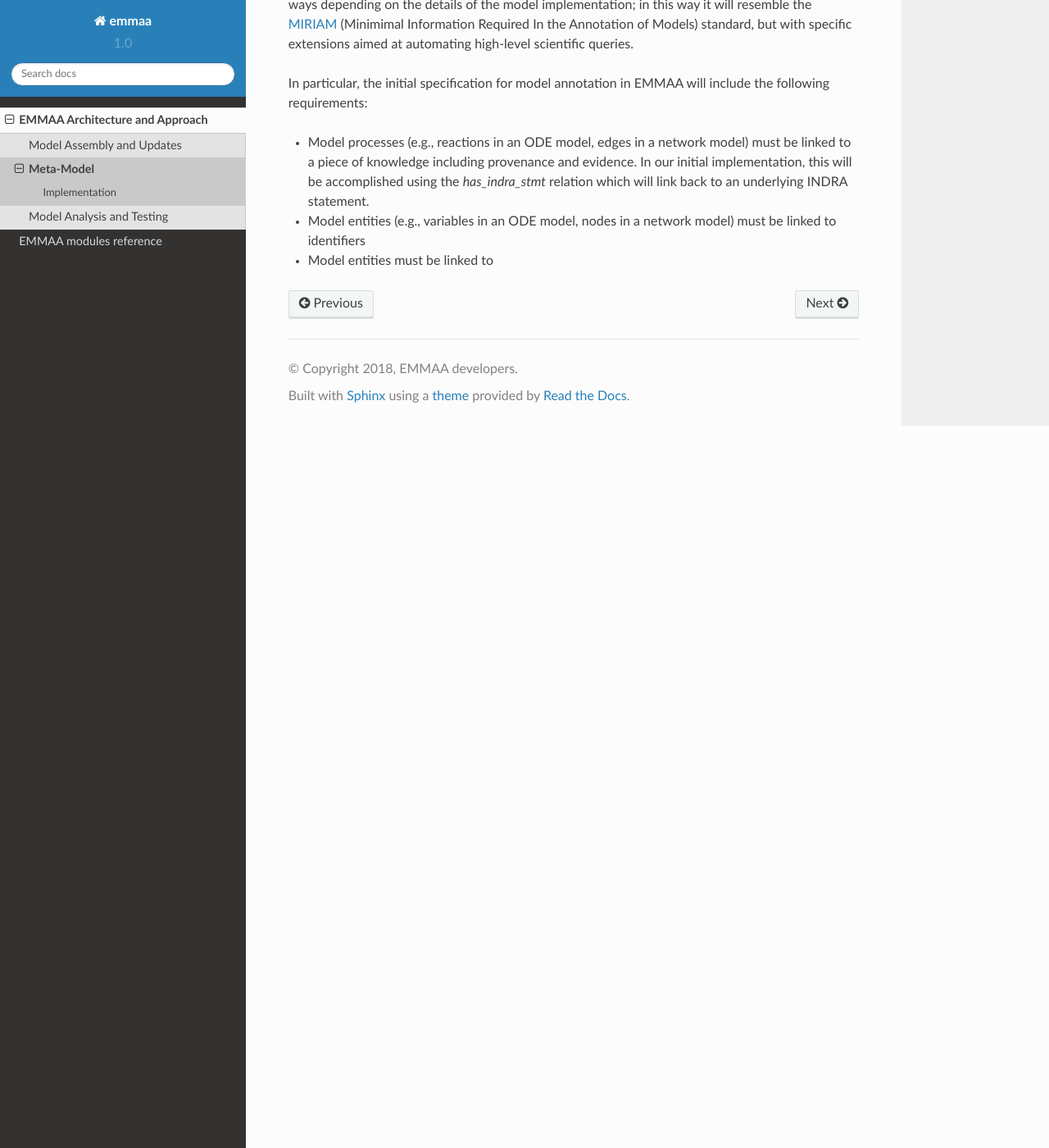
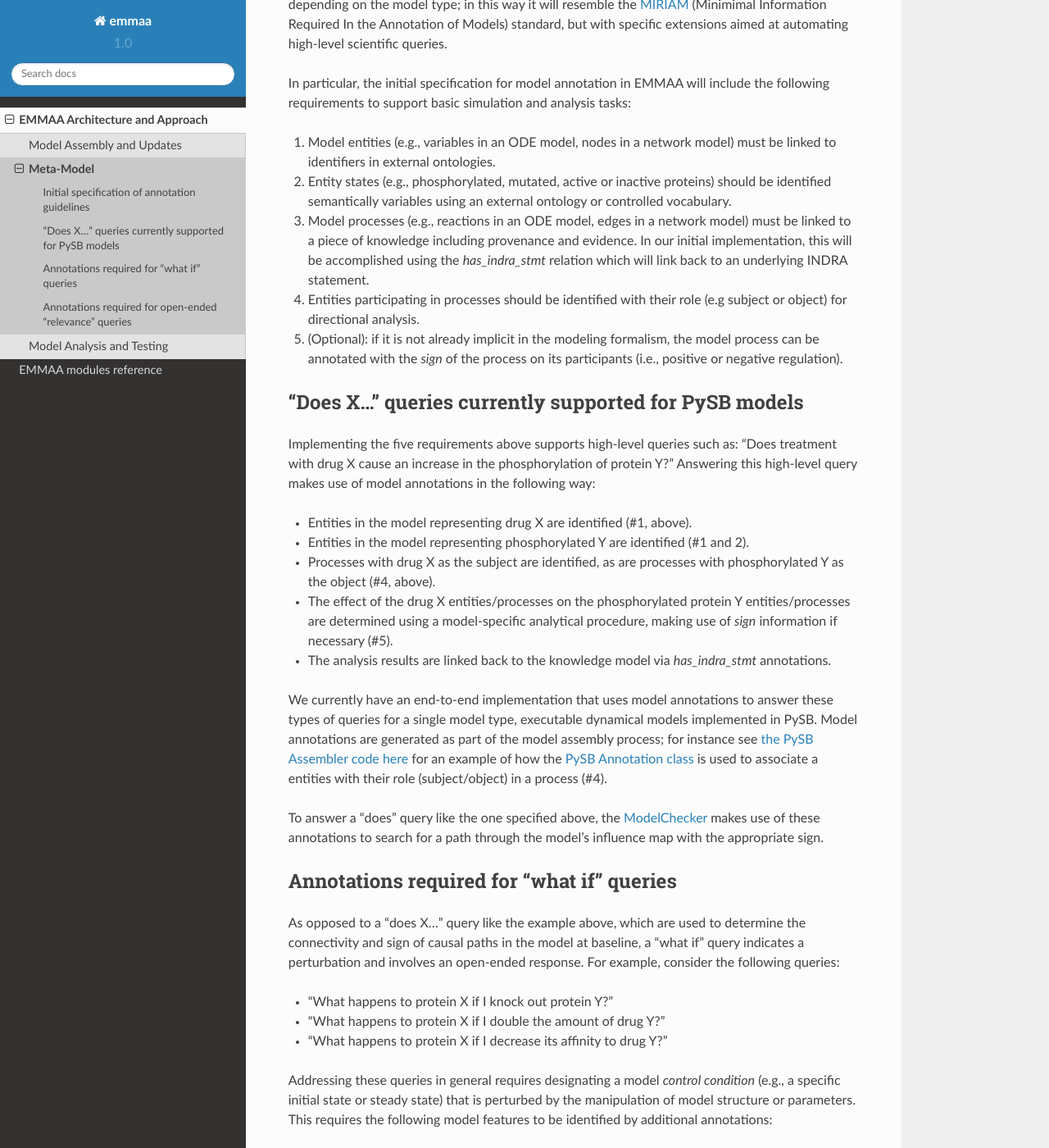
Before and after one commit to gyorilab/emmaa, a Sphinx documentation site: the page built from doc/architecture/metamodel.rst, in a window 1280 px wide and 1400 px high, scrolled down 1112 px. Shown: the whole window at 82% size. Built offline with Sphinx 7.4.7 and the Read the Docs theme 2.0.0, drawn with Linux system fonts in a browser that asks for light colours; some of the changed text lies outside the part shown.

Commit message:
Flesh out metamodel writeup

```diff
--- a/doc/architecture/metamodel.rst
+++ b/doc/architecture/metamodel.rst
@@ -1,5 +1,5 @@
 Meta-Model
-----------
+==========
 
 Analysis of scientific models is typically a manual process in which specific
 simulation scenarios are formulated in code, executed, and the results
@@ -11,12 +11,11 @@
 .. image:: ../_static/images/meta_model_concept.png
    :scale: 50 %
 
-EMMAA models automatically assembled via `INDRA <http://indra.bio>`_
-have semantic annotations identifying the relevant entities (e.g.,
-specific genes or biological processes) and relations (e.g., post-translational
-modifications). As shown in the figure above, the EMMAA meta-model will allow
+As shown in the figure above, the EMMAA meta-model will allow
 the annotation of:
 
+- relevant entities (e.g., specific genes or biological processes)
+- relations/processes (e.g., phosphorylation, activation)
 - quantities in model-relevant data (e.g., measured values associated with
   specific model parameters)
 - features of model parameters and observables relevant to subsequent
@@ -36,26 +35,113 @@
 additionally allow these annotation documents to be human readable and
 editable.
 
-Implementation
-~~~~~~~~~~~~~~
+Initial specification of annotation guidelines
+----------------------------------------------
 
-The meta-model will be implemented as a formal specification that can be
-implemented in different ways depending on the details of the model
-implementation; in this way it will resemble the `MIRIAM
-<https://co.mbine.org/standards/miriam>`_ (Minimimal Information Required In
-the Annotation of Models) standard, but with specific extensions aimed at
-automating high-level scientific queries.
+The meta-model will be implemented as a specification that can be implemented
+in different ways depending on the model type; in this way it will resemble the
+`MIRIAM <https://co.mbine.org/standards/miriam>`_ (Minimimal Information
+Required In the Annotation of Models) standard, but with specific extensions
+aimed at automating high-level scientific queries.
 
 In particular, the initial specification for model annotation in EMMAA
-will include the following requirements:
+will include the following requirements to support basic simulation and
+analysis tasks:
 
-- Model processes (e.g., reactions in an ODE model,
-  edges in a network model) must be linked to a piece of knowledge including
-  provenance and evidence. In our initial implementation, this will be
-  accomplished using the `has_indra_stmt` relation which will link back to
-  an underlying INDRA statement.
-- Model entities (e.g., variables in an ODE model, nodes in a network model)
-  must be linked to identifiers
+1. Model entities (e.g., variables in an ODE model, nodes in a network model)
+   must be linked to identifiers in external ontologies.
+2. Entity states (e.g., phosphorylated, mutated, active or inactive proteins)
+   should be identified semantically variables using an external ontology or
+   controlled vocabulary.
+3. Model processes (e.g., reactions in an ODE model,
+   edges in a network model) must be linked to a piece of knowledge including
+   provenance and evidence. In our initial implementation, this will be
+   accomplished using the `has_indra_stmt` relation which will link back to
+   an underlying INDRA statement.
+4. Entities participating in processes should be identified with
+   their role (e.g subject or object) for directional analysis.
+5. (Optional): if it is not already implicit in the modeling formalism, the
+   model process can be annotated with the `sign` of the process on its
+   participants (i.e., positive or negative regulation).
 
--
-  Model entities must be linked to
+"Does X..." queries currently supported for PySB models
+-------------------------------------------------------
+
+Implementing the five requirements above supports high-level queries such as:
+"Does treatment with drug X cause an increase in the phosphorylation of protein
+Y?" Answering this high-level query makes use of model annotations in the
+following way:
+
+- Entities in the model representing drug X are identified (#1,
+  above).
+- Entities in the model representing phosphorylated Y are identified
+  (#1 and 2).
+- Processes with drug X as the subject are identified, as are processes
+  with phosphorylated Y as the object (#4, above).
+- The effect of the drug X entities/processes on the phosphorylated protein Y
+  entities/processes are determined using a model-specific analytical procedure,
+  making use of `sign` information if necessary (#5).
+- The analysis results are linked back to the knowledge model via
+  `has_indra_stmt` annotations.
+
+We currently have an end-to-end implementation that uses model annotations to
+answer these types of queries for a single model type, executable dynamical
+models implemented in PySB. Model annotations are generated as part of the
+model assembly process; for instance see `the PySB Assembler code here
+<https://github.com/sorgerlab/indra/blob/master/indra/assemblers/pysb/assembler.py#L1190>`_
+for an example of how the `PySB Annotation class
+<https://github.com/pysb/pysb/blob/master/pysb/annotation.py>`_ is used to
+associate a entities with their role (subject/object) in a process (#4).
+
+To answer a "does" query like the one specified above, the `ModelChecker
+<https://github.com/sorgerlab/indra/blob/c5f15dfe9f30f71cc1b8798e7c9042c4d10bd051/indra/explanation/model_checker.py#L144>`_ makes use of these annotations
+to search for a path through the model's influence map with the appropriate
+sign.
+
+Annotations required for "what if" queries
+------------------------------------------
+
+As opposed to a "does X..." query like the example above, which are used to
+determine the connectivity and sign of causal paths in the model at baseline,
+a "what if" query indicates a perturbation and involves an open-ended
+response. For example, consider the following queries:
+
+- "What happens to protein X if I knock out protein Y?"
+- "What happens to protein X if I double the amount of drug Y?"
+- "What happens to protein X if I decrease its affinity to drug Y?"
+
+Addressing these queries in general requires designating a model `control
+condition` (e.g., a specific initial state or steady state) that is perturbed
+by the manipulation of model structure or parameters. This requires the
+following model features to be identified by additional annotations:
+
+6. Model parameters governing entity amounts
+7. Effect of model parameters on the strength of interaction between entities
+   (for example, the forward and reverse rates of a binding interaction both
+   affect the affinity of the interaction, but in opposite ways).
+
+Annotations required for open-ended "relevance" queries
+-------------------------------------------------------
+
+Finally, we aim to enable the automation of analysis procedures that are not
+based on explicit queries but rather aimed at identifying model characteristics
+that have scientific relevance and value. An example would be to "notify me of
+mechanistic findings therapeutically relevant to pancreatic cancer." This type
+of query requires additional annotations on the higher-level biological
+processes associated with model entities and their scientific relevance. We aim
+to implement the following additional three annotations for this purpose:
+
+8. Biological processes or phenotypes associated with specific model
+   entities, and their sign (e.g., phosphorylated MAPK1 is positively
+   associated with cell proliferation in pancreatic cancer).
+9. A value criterion associated the biological process (e.g., it is
+   therapeutically desirable to `increase` cancer cell apoptosis,
+   and `decrease` cancer cell proliferation).
+10. Entity types that represent actionable perturbations. For example,
+    it may be of greater interest to identify a chemical perturbation that
+    yields a desirable affect than a genetic perturbation, because (at least
+    present) chemical perturbations are more experimentally and therapeutically
+    tractable.
+
+These ten annotation types represent the initial set for the EMMAA cancer
+models.
```
